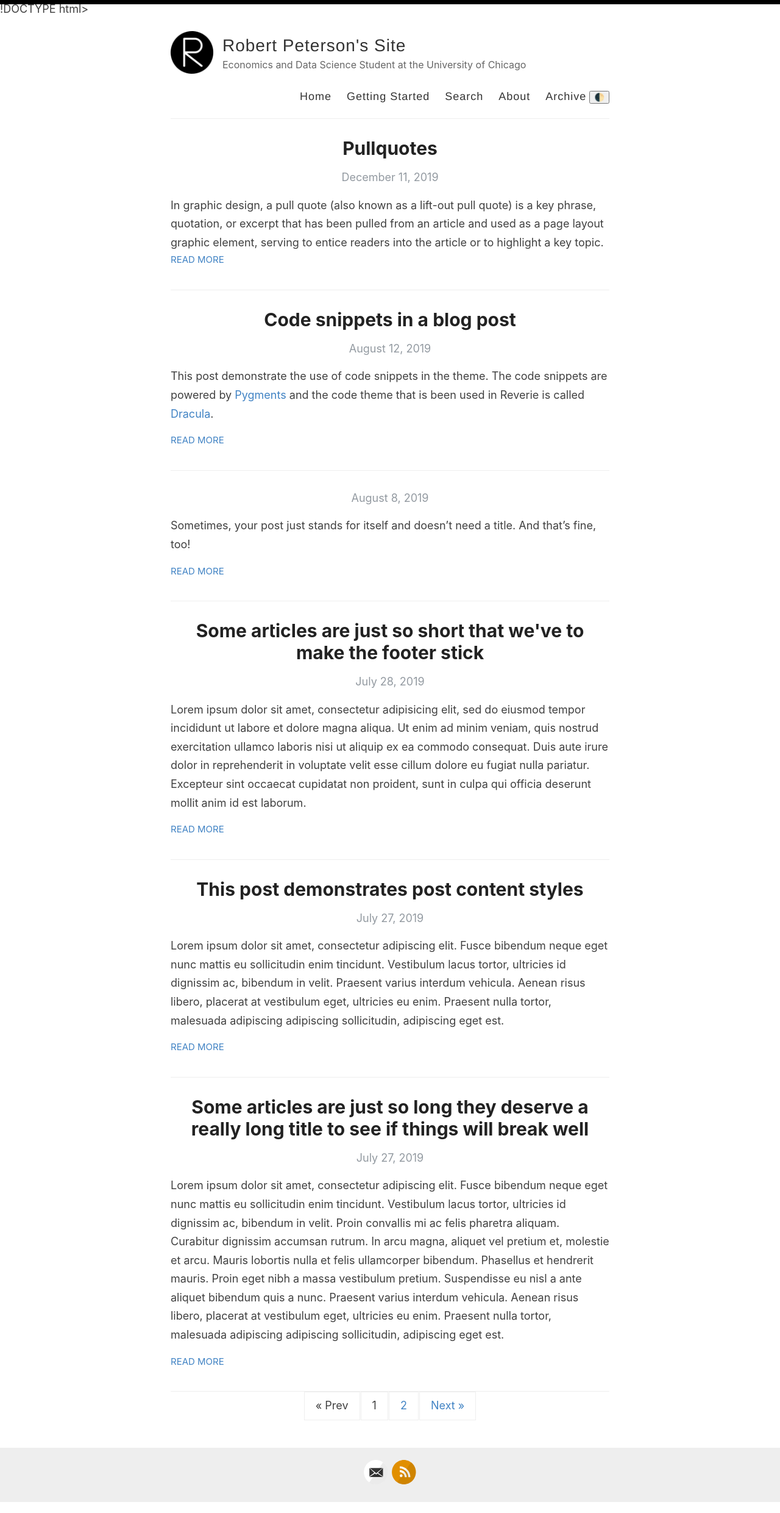
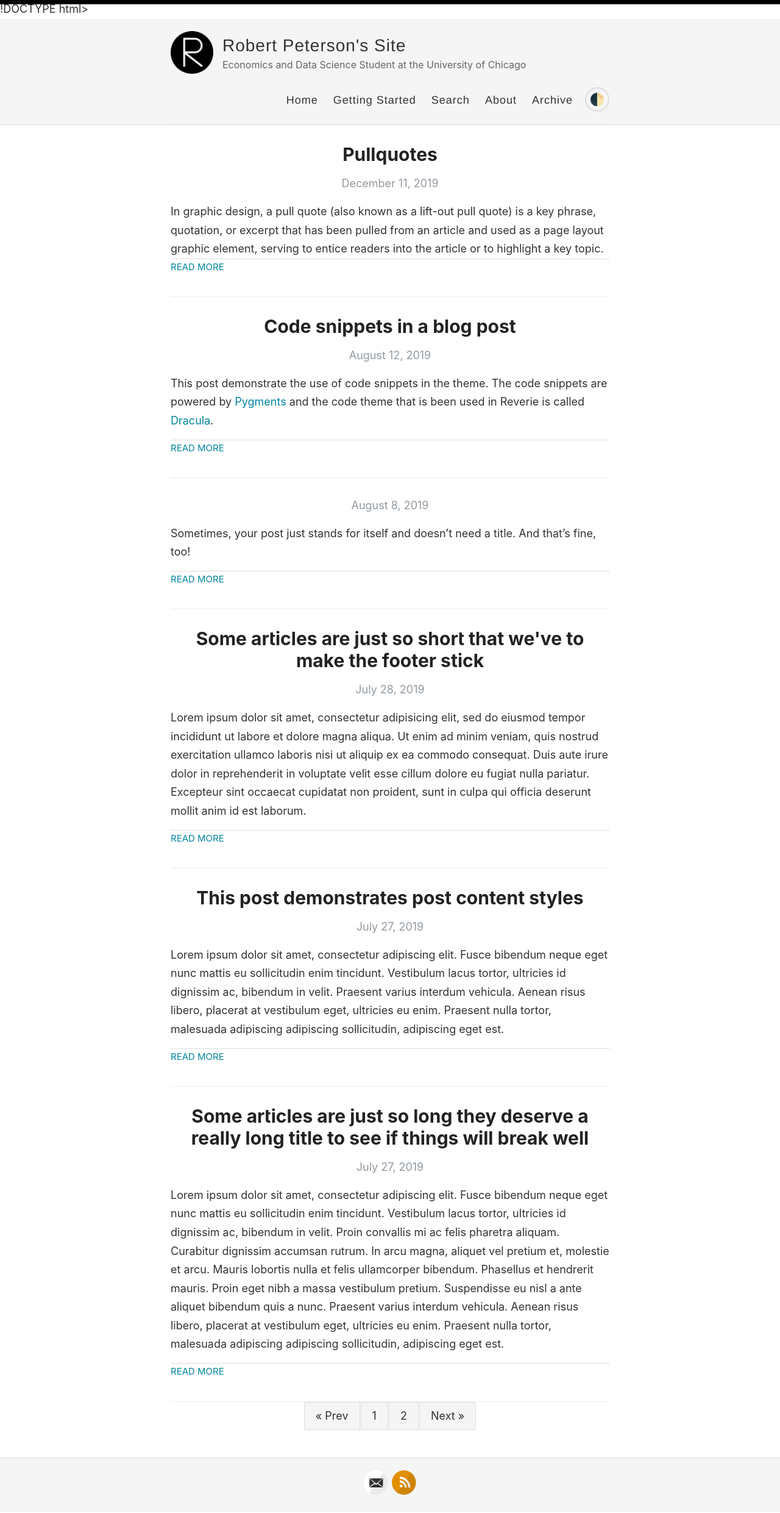
Before and after one commit to RobfPeterson/RobfPeterson.github.io, a Jekyll site: the page built from index.html, in a window 1280 px wide. Shown: the whole page at 61% size. Built offline with Jekyll 4.4.1, drawn with Linux system fonts in a browser that asks for light colours; the list of posts is cut into pages by our own code.

Commit message:
Update style.scss

```diff
--- a/assets/style.scss
+++ b/assets/style.scss
@@ -1145,3 +1145,157 @@ Modules - reusable parts of our design
 //@import "highlights";
 @import "darcula";
 @import "svg-icons";
+
+/* ===================================
+   Dark Mode Styles
+   =================================== */
+
+:root {
+  --bg-color: #ffffff;
+  --text-color: #333333;
+  --secondary-bg: #f5f5f5;
+  --border-color: #ddd;
+  --link-color: #0085a1;
+  --link-hover: #005a70;
+  --code-bg: #f9f9f9;
+  --shadow: rgba(0, 0, 0, 0.1);
+}
+
+[data-theme="dark"] {
+  --bg-color: #1a1a1a;
+  --text-color: #e0e0e0;
+  --secondary-bg: #2d2d2d;
+  --border-color: #404040;
+  --link-color: #4db8d8;
+  --link-hover: #6dcbe6;
+  --code-bg: #2d2d2d;
+  --shadow: rgba(0, 0, 0, 0.3);
+}
+
+/* Apply theme colors */
+body {
+  background-color: var(--bg-color);
+  color: var(--text-color);
+  transition: background-color 0.3s ease, color 0.3s ease;
+}
+
+.wrapper-masthead {
+  background-color: var(--secondary-bg);
+  border-bottom: 1px solid var(--border-color);
+}
+
+.wrapper-footer {
+  background-color: var(--secondary-bg);
+  border-top: 1px solid var(--border-color);
+}
+
+a {
+  color: var(--link-color);
+
+  &:hover, &:active {
+    color: var(--link-hover);
+  }
+}
+
+.site-name a {
+  color: var(--text-color);
+}
+
+code {
+  background-color: var(--code-bg);
+  border: 1px solid var(--border-color);
+}
+
+pre {
+  background-color: var(--code-bg);
+  border: 1px solid var(--border-color);
+}
+
+blockquote {
+  border-left: 2px solid var(--border-color);
+  color: var(--text-color);
+}
+
+.entry {
+  border-bottom: 1px solid var(--border-color);
+}
+
+/* Theme toggle button */
+.theme-toggle {
+  background: none;
+  border: 2px solid var(--border-color);
+  border-radius: 50%;
+  width: 40px;
+  height: 40px;
+  cursor: pointer;
+  font-size: 20px;
+  display: inline-flex;
+  align-items: center;
+  justify-content: center;
+  margin-left: 15px;
+  transition: all 0.3s ease;
+  padding: 0;
+
+  &:hover {
+    background-color: var(--secondary-bg);
+    transform: scale(1.1);
+  }
+
+  &:focus {
+    outline: 2px solid var(--link-color);
+    outline-offset: 2px;
+  }
+}
+
+.theme-icon {
+  display: block;
+  line-height: 1;
+}
+
+/* Search box */
+.search-container input[type="text"] {
+  background-color: var(--secondary-bg);
+  color: var(--text-color);
+  border: 1px solid var(--border-color);
+}
+
+/* Pagination */
+.pagination a, .pagination span {
+  border: 1px solid var(--border-color);
+  background-color: var(--secondary-bg);
+  color: var(--text-color);
+}
+
+/* Images - prevent them from being too bright in dark mode */
+[data-theme="dark"] img {
+  opacity: 0.9;
+}
+
+[data-theme="dark"] .site-avatar img {
+  opacity: 1;
+}
+
+/* Tables */
+table {
+  border-color: var(--border-color);
+
+  th {
+    background-color: var(--secondary-bg);
+  }
+
+  td {
+    border-color: var(--border-color);
+  }
+}
+
+/* Syntax highlighting for dark mode */
+[data-theme="dark"] {
+  .highlight {
+    background-color: var(--code-bg);
+  }
+
+  .highlight .c { color: #75715e; }
+  .highlight .k { color: #f92672; }
+  .highlight .s { color: #e6db74; }
+  .highlight .n { color: #f8f8f2; }
+}
```
